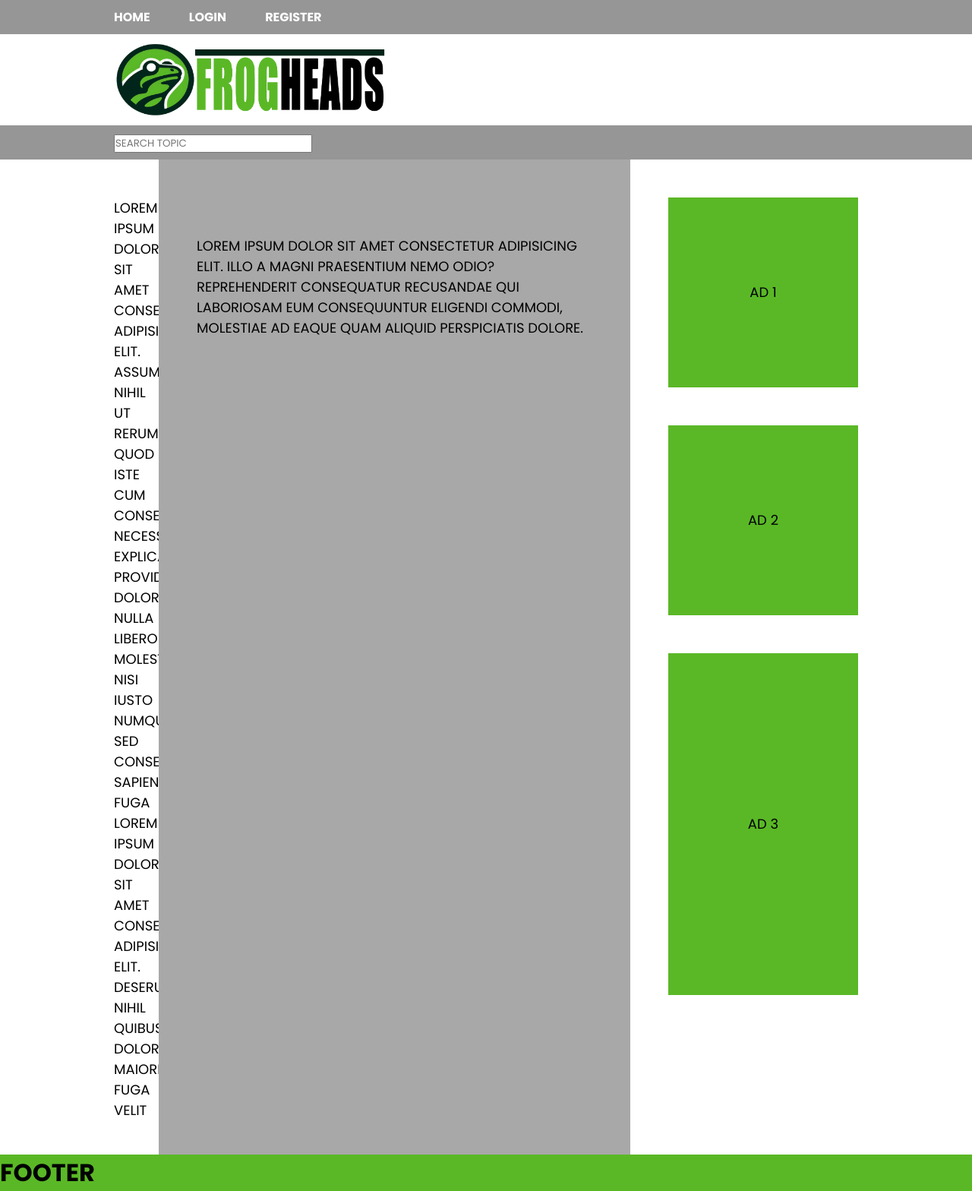
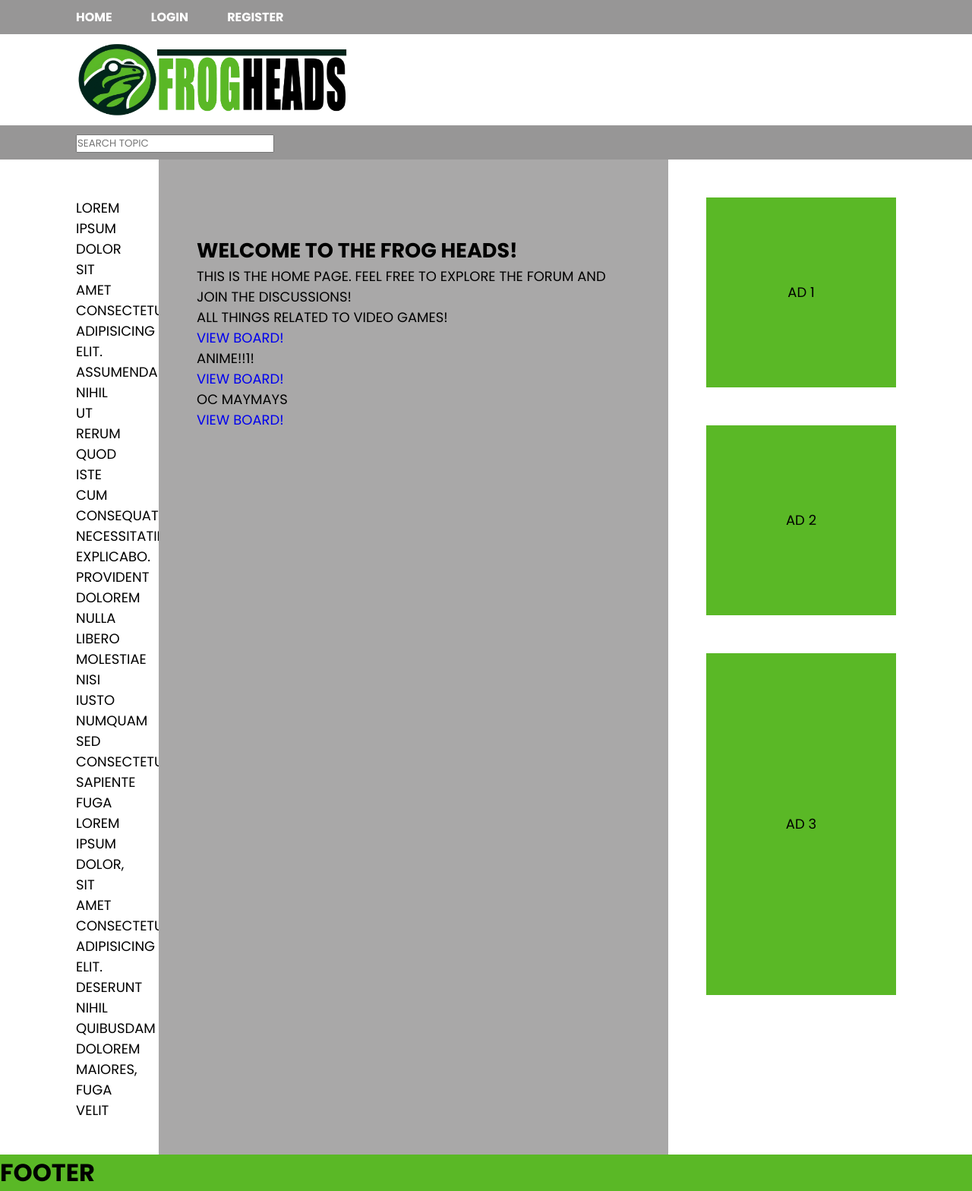
Before and after one commit to CodeWithDustin/Frog-Heads-Forum, a Django app: page / in a window 1280 px wide. Shown: the whole page at 76% size. Run offline with Django 5.2, Linux system fonts and the light colour scheme; data comes from the database, SQL or seed files in the repository.

Commit message:
block content edit

```diff
--- a/app/static/style.css
+++ b/app/static/style.css
@@ -26,7 +26,7 @@
 }
 
 .header1 {
-  padding-left: 150px;
+  padding-left: 100px;
   padding-right: 150px;
   background: #979696;
   height: 25px;
@@ -36,14 +36,14 @@
   flex-direction: row;
 }
 .header2 {
-  padding-left: 150px;
+  padding-left: 100px;
   padding-right: 150px;
   background: white;
   height: 100px;
   text-align: left;
 }
 .header3 {
-  padding-left: 150px;
+  padding-left: 100px;
   padding-right: 150px;
   padding-top: 10px;
   padding-bottom: 10px;
@@ -53,7 +53,7 @@
 }
 
 .aside1 {
-  padding-left: 150px;
+  padding-left: 100px;
   padding-top: 50px;
   padding-right: 50px;
   background: white;
@@ -64,7 +64,7 @@
 }
 
 .aside2 {
-  padding-right: 150px;
+  padding-right: 100px;
   padding-left: 50px;
   padding-top: 50px;
   background: white;
@@ -81,6 +81,7 @@
   background: #a9a8a8;
   overflow-y: scroll;
   font-size: 18px;
+  text-align: left;
 }
 
 .footer {
--- a/app/templates/base.html
+++ b/app/templates/base.html
@@ -36,7 +36,7 @@
     </aside>
 
     <article class="main">
-      <p>Lorem ipsum dolor sit amet consectetur adipisicing elit. Illo a magni praesentium nemo odio? Reprehenderit consequatur recusandae qui laboriosam eum consequuntur eligendi commodi, molestiae ad eaque quam aliquid perspiciatis dolore.</p>
+      {% block content %}{% endblock content %}
     </article>
 
     </header>
```
